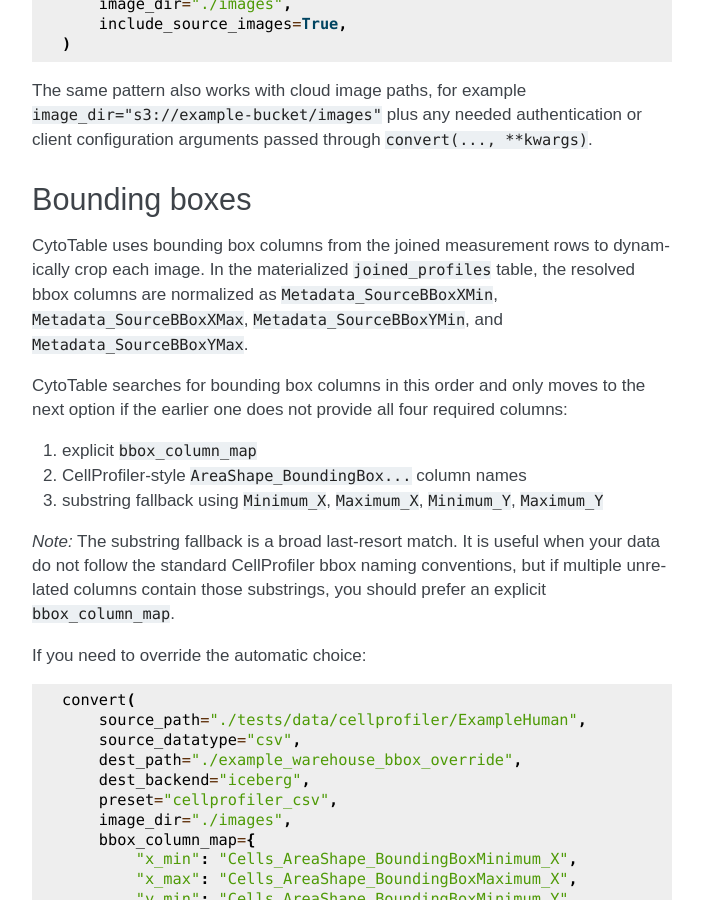
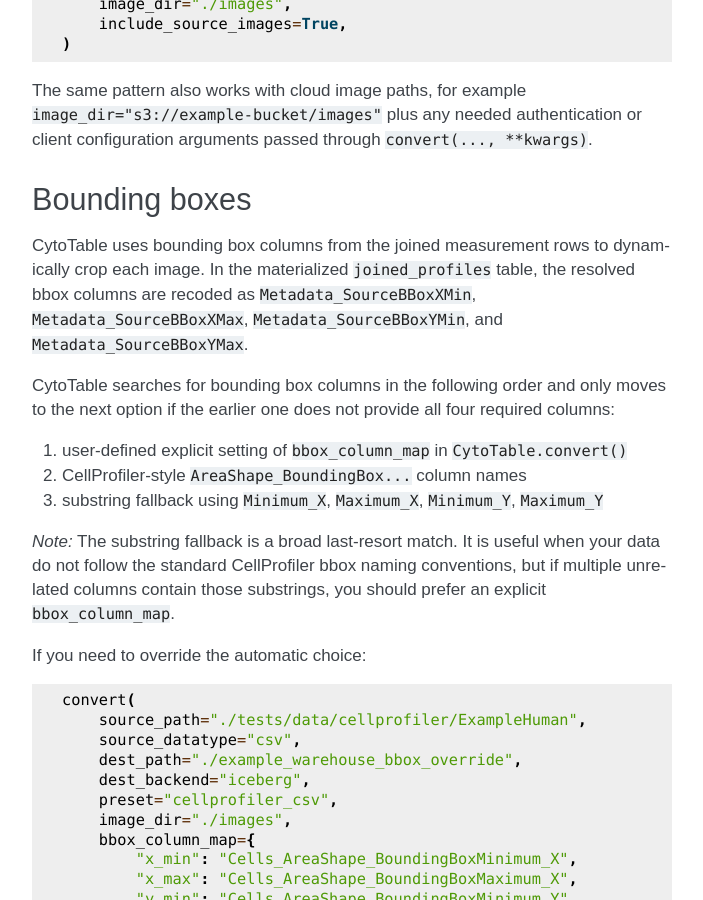
Before and after one commit to cytomining/CytoTable, a Sphinx documentation site: the page built from docs/source/tutorials/iceberg_warehouse_with_images.md, in a window 1280 px wide and 900 px high, scrolled down 3230 px. Shown: the whole window, without its empty margins (438-1141 px from the left). Built offline with Sphinx 7.4.7, drawn with Linux system fonts in a browser that asks for light colours; pages that are not in the unit, such as notebooks, are missing from menus; some of the changed text lies outside the part shown.

Commit message:
Apply suggestions from code review
Co-authored-by: Gregory Way <gregory.way@gmail.com>

`````diff
--- a/docs/source/tutorials/iceberg_warehouse_with_images.md
+++ b/docs/source/tutorials/iceberg_warehouse_with_images.md
@@ -7,12 +7,10 @@
 ## What you will accomplish
 
 - Convert CellProfiler outputs (e.g., SQLite file) to an Iceberg warehouse instead of a single Parquet file (which is default CytoTable behavior).
-- Using Iceberg, create a materialized `profiles.joined_profiles` table that
-  connects single-cell profiles to cropped images.
+- Using Iceberg, create a materialized `profiles.joined_profiles` table that connects single-cell profiles to cropped images.
 - Optionally build a separate `images.image_crops` Iceberg table containing OME-Arrow image crops.
 - Optionally build a separate `images.source_images` Iceberg table containing full OME-Arrow source images.
-- Save a `profiles.profile_with_images` warehouse "view" that displays joined
-  profiles with image crops.
+- Save a `profiles.profile_with_images` warehouse "view" that displays joined profiles with image crops.
 - Overlay mask or outline images into this "view".
 
 ````{admonition} When to use this tutorial
@@ -67,7 +65,7 @@
 ```
 
 *Note:* `dest_backend="iceberg"` means the final output is an Iceberg
-warehouse. `dest_datatype="parquet"` is still required because CytoTable stages
+warehouse. CytoTable still requires `dest_datatype="parquet"` because CytoTable stages
 joined data as parquet internally before writing the warehouse tables.
 
 ## Add image crops with OME-Arrow
@@ -142,13 +140,13 @@
 
 CytoTable uses bounding box columns from the joined measurement rows to dynamically crop each image.
 In the materialized `joined_profiles` table, the resolved bbox columns are
-normalized as `Metadata_SourceBBoxXMin`, `Metadata_SourceBBoxXMax`,
+recoded as `Metadata_SourceBBoxXMin`, `Metadata_SourceBBoxXMax`,
 `Metadata_SourceBBoxYMin`, and `Metadata_SourceBBoxYMax`.
 
-CytoTable searches for bounding box columns in this order and only moves to
+CytoTable searches for bounding box columns in the following order and only moves to
 the next option if the earlier one does not provide all four required columns:
 
-1. explicit `bbox_column_map`
+1. user-defined explicit setting of `bbox_column_map` in `CytoTable.convert()`
 1. CellProfiler-style `AreaShape_BoundingBox...` column names
 1. substring fallback using `Minimum_X`, `Maximum_X`, `Minimum_Y`, `Maximum_Y`
 
`````
Also changed, not shown: other parts of docs/source/tutorials/iceberg_warehouse_with_images.md (+1 -1 lines), docs/source/overview.md (+1 -1 lines), 1 other file.
